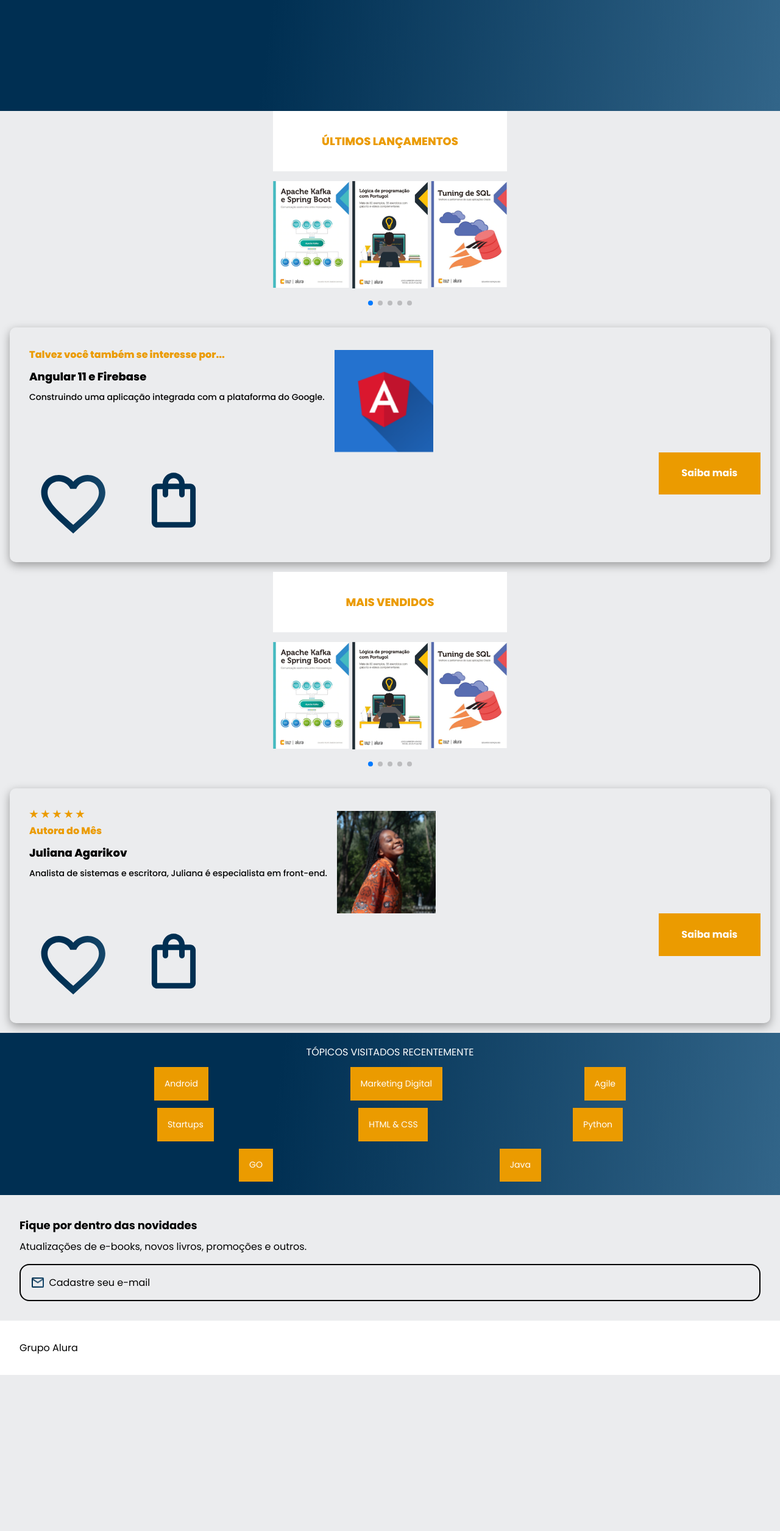
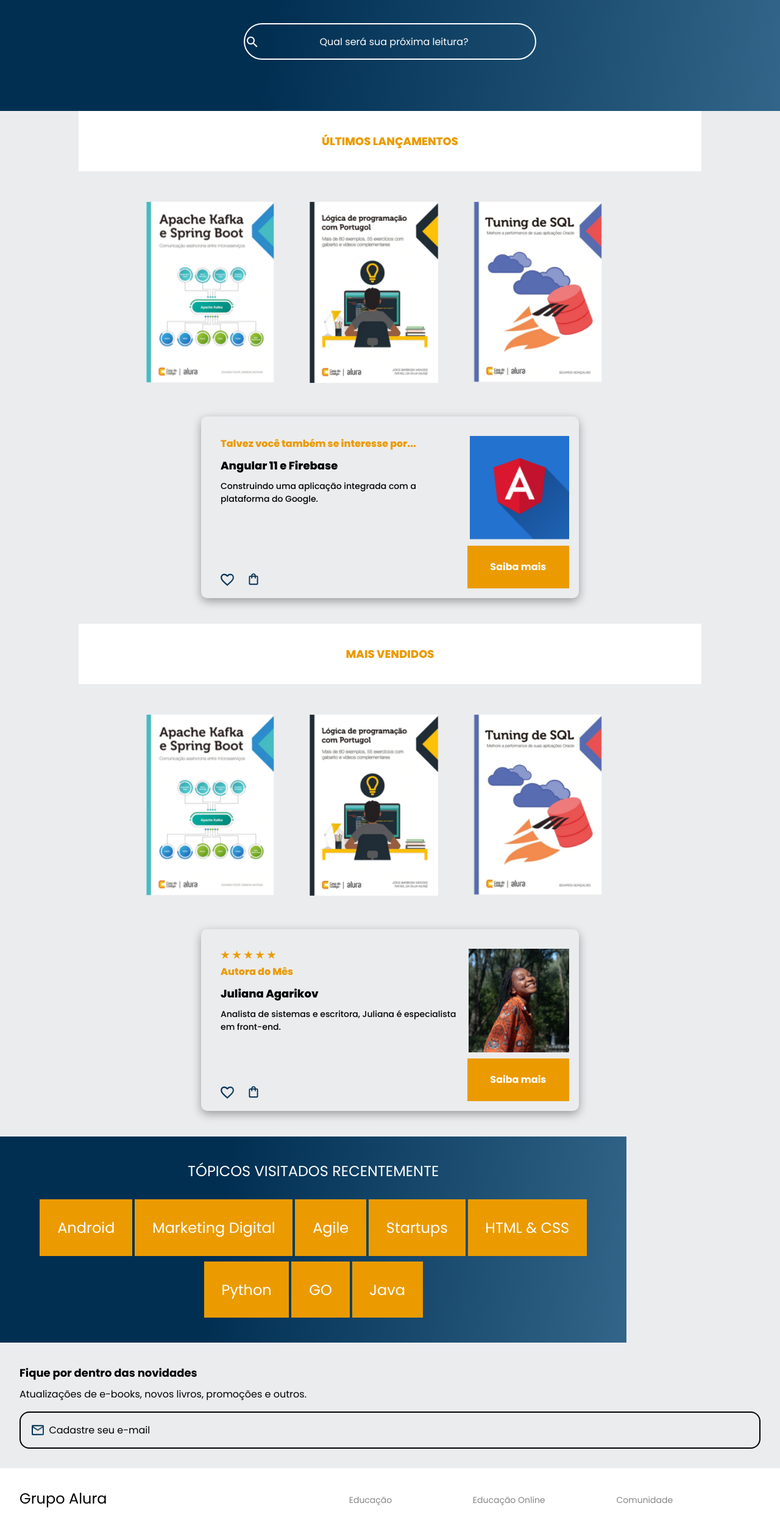
Before and after one commit to kwickdex/desafio-mobile-first, a plain HTML site: page index.html in a window 1280 px wide. Shown: the part 262-2773 px from the top of the page at 61% size. Before the commit the page ends 2517 px from the top, so only its background shows below. Drawn offline with nearby package versions, Linux system fonts and the light colour scheme.

Commit message:
adicionado laptop 100%

```diff
--- a/index.html
+++ b/index.html
@@ -85,7 +85,7 @@
         /></a>
       </div>
     </header>
-    <section class="banner">
+    <div class="banner">
       <h2 class="banner__titulo">Já sabe por onde começar?</h2>
       <p class="banner__paragrafo">
         Encontre em nossa estante o que precisa para seu desenvolvimento!
@@ -99,7 +99,7 @@
           placeholder="Qual será sua próxima leitura?"
         />
       </div>
-    </section>
+    </div>
     <section class="carrosel">
       <div>
         <h2 class="carrosel__titulo">ÚLTIMOS LANÇAMENTOS</h2>
@@ -134,7 +134,7 @@
         </div>
       </div>
     </section>
-
+    <div class="card_container">
     <div class="card">
       <div class="card_first">
         <div class="card__texto">
@@ -163,6 +163,7 @@
         </ul>
         <a href="" class="card__image_button">Saiba mais</a>
       </div>
+    </div>
     </div>
 
     <section class="carrosel">
@@ -200,6 +201,7 @@
       </div>
     </section>
 
+    <div class="card_container">
     <div class="card">
       <div class="card_first">
         <div class="card__texto">
@@ -233,6 +235,7 @@
         <a href="" class="card__image_button">Saiba mais</a>
       </div>
     </div>
+    </div>
 
     <section class="topicos">
       <h1 class="topicos_texto">TÓPICOS VISITADOS RECENTEMENTE</h1>
@@ -253,8 +256,6 @@
             >Agile</a
           ></il
         >
-      </ul>
-      <ul class="topicos_lista">
         <il class="topicos-textos"
           ><a class="topicos_lista_text" style="text-decoration: none" href=""
             >Startups</a
@@ -270,8 +271,6 @@
             >Python</a
           ></il
         >
-      </ul>
-      <ul class="topicos_lista">
         <il class="topicos-textos"
           ><a class="topicos_lista_text" style="text-decoration: none" href=""
             >GO</a
@@ -298,8 +297,37 @@
       </div>
     </section>
 
-    <footer>
-      <p class="footer">Grupo Alura</p>
+    <footer class="footer">
+      <div class="footer__alura">
+        <p>Grupo Alura</p>
+      </div>
+      <div class="footer__div">
+        <ul class="footer__div__lista">
+          <il class="footer__titulo">Educação</il>
+          <il class="footer__texto"><img class="lista_img" src="/assets/Caelum.png">Caelum</il>
+          <il class="footer__texto"><img class="lista_img" src="/assets/CasaDoCodigo.png">Casa do Código</il>
+        </ul>
+        <ul class="footer__div__lista">
+          <il class="footer__titulo">Educação Online</il>
+          <il class="footer__texto"><img class="lista_img" src="/assets/Alura.png">Alura</il>
+          <il class="footer__texto"><img class="lista_img" src="/assets/AluraEmpresas.png">Alura para Empresas</il>
+          <il class="footer__texto"><img class="lista_img" src="/assets/AluraLatam.png">Alura LATAM</il>
+          <il class="footer__texto"><img class="lista_img" src="/assets/AluraStart.png">Alura Start</il>
+          <il class="footer__texto"><img class="lista_img" src="/assets/MusicDot.png">MusicDot</il>
+          <il class="footer__texto"><img class="lista_img" src="/assets/AluraLingua.png">Alura Língua</il>
+          <il class="footer__texto"><img class="lista_img" src="/assets/PM3.png">PM3</il>
+        </ul>
+        <ul class="footer__div__lista">
+          <il class="footer__titulo">Comunidade</il>
+          <il class="footer__texto"><img class="lista_img" src="/assets/HipstersTech.png">Hipster ponto Tech</il>
+          <il class="footer__texto"><img class="lista_img" src="/assets/Scuba.png">Scuba Dev</il>
+          <il class="footer__texto"><img class="lista_img" src="/assets/Layers.png">Layers ponto Tech</il>
+          <il class="footer__texto"><img class="lista_img" src="/assets/LikeABoss.png">Like a Boss</il>
+          <il class="footer__texto"><img class="lista_img" src="/assets/CarreiraSemFronteira.png">Carreira sem Fronteira</il>
+          <il class="footer__texto"><img class="lista_img" src="/assets/HipstersJobs.png">Hipster ponto Jobs</il>
+          <il class="footer__texto"><img class="lista_img" src="/assets/GUJ.png">GUJ</il>
+        </ul>
+      </div>
     </footer>
 
     <script src="https://cdn.jsdelivr.net/npm/swiper@11/swiper-bundle.min.js"></script>
--- a/styles/banner.css
+++ b/styles/banner.css
@@ -4,7 +4,7 @@
     color: var(--cor-header-branco);
     padding: 1em 0em 1em 0em;
     height: 55vw;
-    width: 100vw;
+    width: 100%;
 }
 .banner__titulo{
     font-size: 18px;
@@ -60,6 +60,10 @@
 
 @media screen and (min-width: 1024px) {
     .banner{
+        display: flex;
+        flex-direction: column;
+        justify-content: center;
+        align-items: center;
         font-family: var(--font-principal);
         background: var(--image-gradient-azul);
         color: var(--cor-header-branco);
@@ -69,10 +73,44 @@
     }
 
     .banner__titulo{
-        font-size: 18px;
+        font-size: 36px;
         font-weight: 800;
-        padding: 1.5em 1em 0.5em 1em;
+        padding: 1.5em 1em 0em 1em;
         text-align: center;
     }
 
+    .banner__paragrafo{
+        font-size: 16px;
+        font-weight: 500;
+        padding: 0em 1em 0.5em 1em;
+        text-align: center;
+    }
+
+    .banner__searcher{
+        margin: 30px;
+        border: solid 2.5px;
+        border-radius: 100px;
+        width: 476px;
+        height: 56px;
+
+    }
+
+    .banner__searcher_pesquisa{
+        width: 24px;
+        height: 24px;
+        padding: 17px 0px 0px 0px;
+    }
+
+    .banner__search{
+        font-size: 16px;
+        color: var(--cor-header-branco);
+        border: none;
+        background-color: transparent;
+        font-weight: 400;
+    }
+
+    .banner__search::placeholder{
+        color: var(--cor-header-branco);
+        text-align: center;
+    }
 }
--- a/styles/card.css
+++ b/styles/card.css
@@ -75,3 +75,55 @@
     width: 12vw;
     margin-top: 0.8em;
 }
+
+@media screen and (min-width: 1024px) {
+    .card{
+        display: flex;
+        box-shadow: rgba(0, 0, 0, 0.35) 0px 5px 15px;
+        border-radius: 10px;
+        margin: 1em;
+        padding: 1em;
+        flex-direction: column;
+        justify-content: space-between;
+        width: 588px;
+        height: 266px;
+        font-family: var(--font-principal);
+        margin: 10px 0px 40px 0px
+    }
+
+    .botoes_item{
+        padding-left: 0.7em;
+        width: 32px;
+        height: 32px;
+        margin-top: 50px;
+    }
+
+    .card__image{
+        padding: 1em 0em 0em 0em;
+        width: 170px;
+        height: 170px;
+    }
+
+    .card__image_button{
+        display: flex;
+        background-color: var(--cor-laranja);
+        text-decoration: none;
+        font-size: 16px;
+        color: var(--cor-header-branco);
+        font-weight: 700;
+        margin: 10px 0px 0px 0px;
+        height: 48px;
+        width: 161px;
+        text-align: center;
+        justify-content: center;
+        padding: 1.35em 0.2em 0em 0.2em;
+    }
+
+    .card_container{
+        display: flex;
+        justify-content: center;
+        margin: 2px;
+    }
+
+
+}
--- a/styles/carrosel.css
+++ b/styles/carrosel.css
@@ -7,12 +7,13 @@
 
 .carrosel__titulo {
   display: flex;
-    justify-content: center;
+  justify-content: center;
   padding: 2em 2em 2em 2em;
   font-family: var(--font-principal);
   text-align: center;
   font-size: 18px;
   font-weight: 800;
+  width: 305px;
   color: var(--cor-laranja);
   background-color: var(--cor-header-branco);
 }
@@ -31,3 +32,35 @@
   position: initial;
   margin: 0.5em 0;
 }
+
+@media screen and (min-width: 1024px) {
+  .carrosel__titulo {
+    display: flex;
+    justify-content: center;
+    padding: 2em 2em 2em 2em;
+    font-family: var(--font-principal);
+    text-align: center;
+    font-size: 18px;
+    font-weight: 800;
+    width: 950px;
+    color: var(--cor-laranja);
+    background-color: var(--cor-header-branco);
+  }
+
+  .swiper {
+    width: 801px;
+    height: 340px;
+    margin: 50px 0px 0px 0px;
+  }
+
+  .swiper-slide img {
+    width: 80%;
+    padding: 0em 0em 300px 0em;
+  }
+
+  .swiper-pagination {
+    position: initial;
+    margin: -30px 0;
+  }
+
+}
--- /dev/null
+++ b/styles/footer.css
@@ -0,0 +1,38 @@
+.footer {
+    display: flex;
+    flex-direction: row;
+    justify-content: space-between;
+    background-color: var(--cor-header-branco);
+    padding: 2em;
+    font-family: var(--font-principal);
+}
+
+.footer__div{
+    display: flex;
+    flex-direction: row;
+}
+
+.footer__alura{
+    font-size: 24px ;
+}
+
+.footer__div__lista{
+    margin: 10px;
+    display: flex;
+    flex-direction: column;
+    list-style: none;
+}
+
+.footer__titulo{
+    padding-bottom: 30px;
+    font-size: 14px;
+    color: var(--cor-cinza);
+}
+
+.footer__texto{
+    margin: 12px;
+    display: flex;
+    justify-content: start;
+    align-items: center;
+    font-size: 14px;
+}
--- a/styles/header.css
+++ b/styles/header.css
@@ -4,6 +4,7 @@
   justify-content: space-between;
   align-items: center;
   flex-direction: row;
+  width: 100%;
 }
 
 .header_logo {
--- a/styles/novidades.css
+++ b/styles/novidades.css
@@ -29,3 +29,17 @@
   padding: 0em 0em 0em 0.4em;
   color: var(--image-gradient-azul);
 }
+
+@media screen and (min-widht: 1024px) {
+  .novidades {
+    padding: 2em;
+    display: flex;
+    flex-direction: row;
+  }
+  .novidades_titulo {
+    font-family: var(--font-principal);
+    font-size: 18px;
+    font-weight: 700;
+    margin: 0.2em 0em 0.5em 0em;
+  }
+}
--- a/styles/style.css
+++ b/styles/style.css
@@ -6,6 +6,7 @@
 @import url("card.css");
 @import url("topicos.css");
 @import url("novidades.css");
+@import url("footer.css");
 
 
 * {
@@ -27,6 +28,7 @@
   --font-principal: "Poppins", serif;
   --font-secundaria: "Josefin Sans", serif;
   --cor-laranja: #eb9b00;
+  --cor-cinza: #858585;
 }
 
 body {
@@ -40,8 +42,6 @@ body {
   justify-content: space-between;
 }
 
-.footer {
-  background-color: var(--cor-header-branco);
-  padding: 2em;
-  font-family: var(--font-principal);
+.lista_img{
+  padding-right: 10px;
 }
--- a/styles/topicos.css
+++ b/styles/topicos.css
@@ -15,6 +15,7 @@
     display: flex;
     justify-content: space-evenly;
     margin: 3px;
+    flex-wrap: wrap;
 
 }
 
@@ -33,3 +34,39 @@
     margin: 9px 2px 0px 2px;
     text-decoration: none;
 }
+
+@media screen and (min-width: 1024px) {
+    .topicos{
+        padding: 1.2em;
+        background-image: var(--image-gradient-azul);
+        width: 990px;
+        height: 300px;
+    }
+
+    .topicos_lista{
+        display: flex;
+        align-items: center;
+        justify-content: center;
+        margin: 3px;
+        flex-wrap: wrap;
+    }
+
+    .topicos-textos{
+        color: var(--cor-header-branco);
+        font-size: 24px;
+        font-family: var(--font-principal);
+        background-color: var(--cor-laranja);
+
+        text-decoration: none;
+        padding: 1.2em;
+        margin: 9px 2px 0px 2px;
+        text-decoration: none;
+    }
+
+    .topicos_texto{
+        font-size: 24px;
+        margin: 20px 0px 20px 0px;
+    }
+
+
+  }
```
